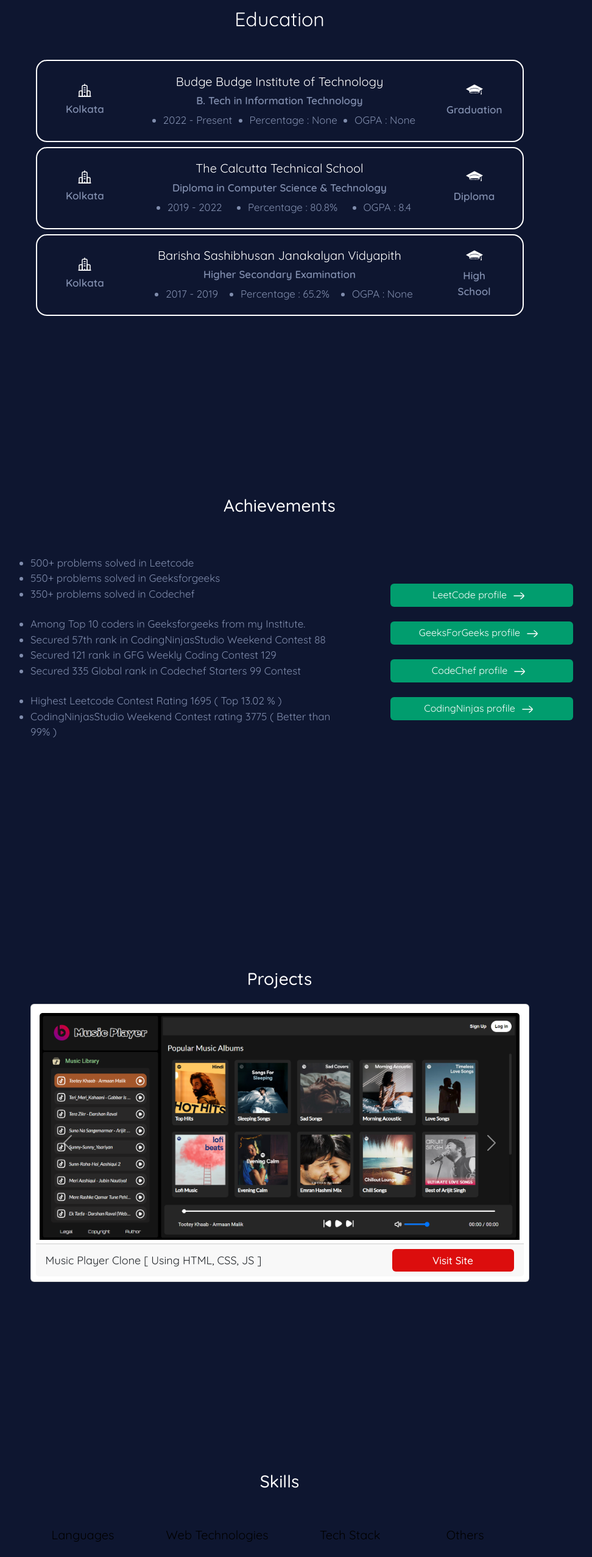
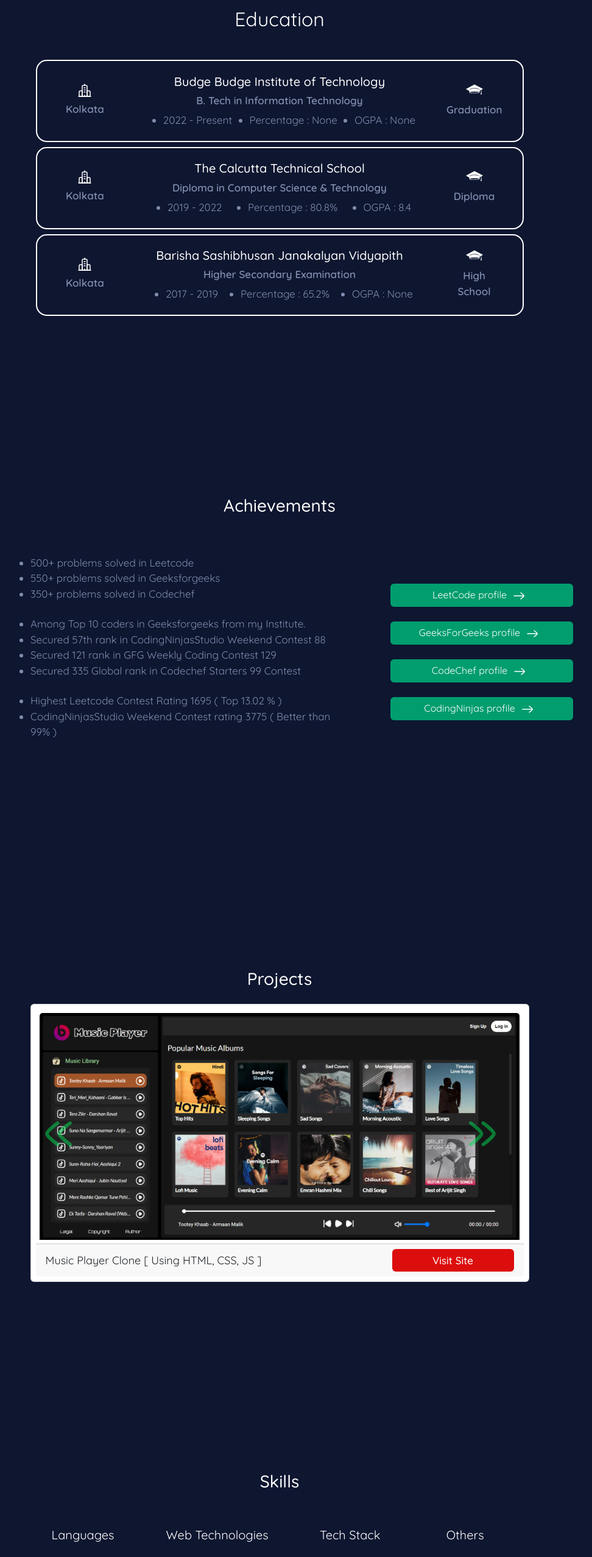
Before and after one commit to imtiaj-007/my-portfolio, a React (Create React App) app: page / in a window 1280 px wide. Shown: the part 980-3533 px from the top of the page at 61% size, without its empty margins (181-1153 px from the left). Built offline with nearby package versions, Linux system fonts and the light colour scheme.

Commit message:
Some changes in project carousel

```diff
--- a/src/App.css
+++ b/src/App.css
@@ -57,10 +57,16 @@
   font-size: 32px;
 }
 
-h4, thead td {
+h4 {
+  font-weight: 500;
+  font-size: 20px;
+  color: white;
+}
+
+thead td {
   font-weight: 400;
   font-size: 20px;
-  color: white;
+  color: white !important;
 }
 
 
@@ -144,10 +150,22 @@
 
 .table>:not(caption)>*>* {
   background-color: #0e1630 !important;
+  color: rgb(128 141 173);
+}
+
+.prev-icon, .next-icon {
+  width: 100px;
+  height: 100px;
+}
+
+.prev-button, .next-button {
+  display: flex;
+  justify-content: center;
+  width: 70%;
+  height: 70%;
 }
 
 
-
 .test {
-  color: #0c111e;
+  color: #00e056;
 }
--- a/src/components/Projects.js
+++ b/src/components/Projects.js
@@ -2,6 +2,9 @@
 import music from '../images/music-player.png'
 import newsdesk from '../images/newsdesk.png'
 import portfolio from '../images/portfolio.png'
+import prev from '../images/prev-button.svg'
+import next from '../images/next-button.svg'
+
 
 const Projects = () => {
     return (
@@ -49,11 +52,11 @@
                             </div>
                         </div>
                         <button className="carousel-control-prev" type="button" data-bs-target="#carousel" data-bs-slide="prev">
-                            <span className="carousel-control-prev-icon" aria-hidden="true"></span>
+                            <span className="prev-icon" aria-hidden="true"><div className="prev-button"><img src={prev} alt="prev-button"/></div></span>
                             <span className="visually-hidden">Previous</span>
                         </button>
                         <button className="carousel-control-next" type="button" data-bs-target="#carousel" data-bs-slide="next">
-                            <span className="carousel-control-next-icon" aria-hidden="true"></span>
+                            <span className="next-icon" aria-hidden="true"><div className="next-button"><img src={next} alt="next-button"/></div></span>
                             <span className="visually-hidden">Next</span>
                         </button>
                     </div>
```
Also changed, not shown: src/images/next-button.svg (added), src/images/prev-button.svg (added).
